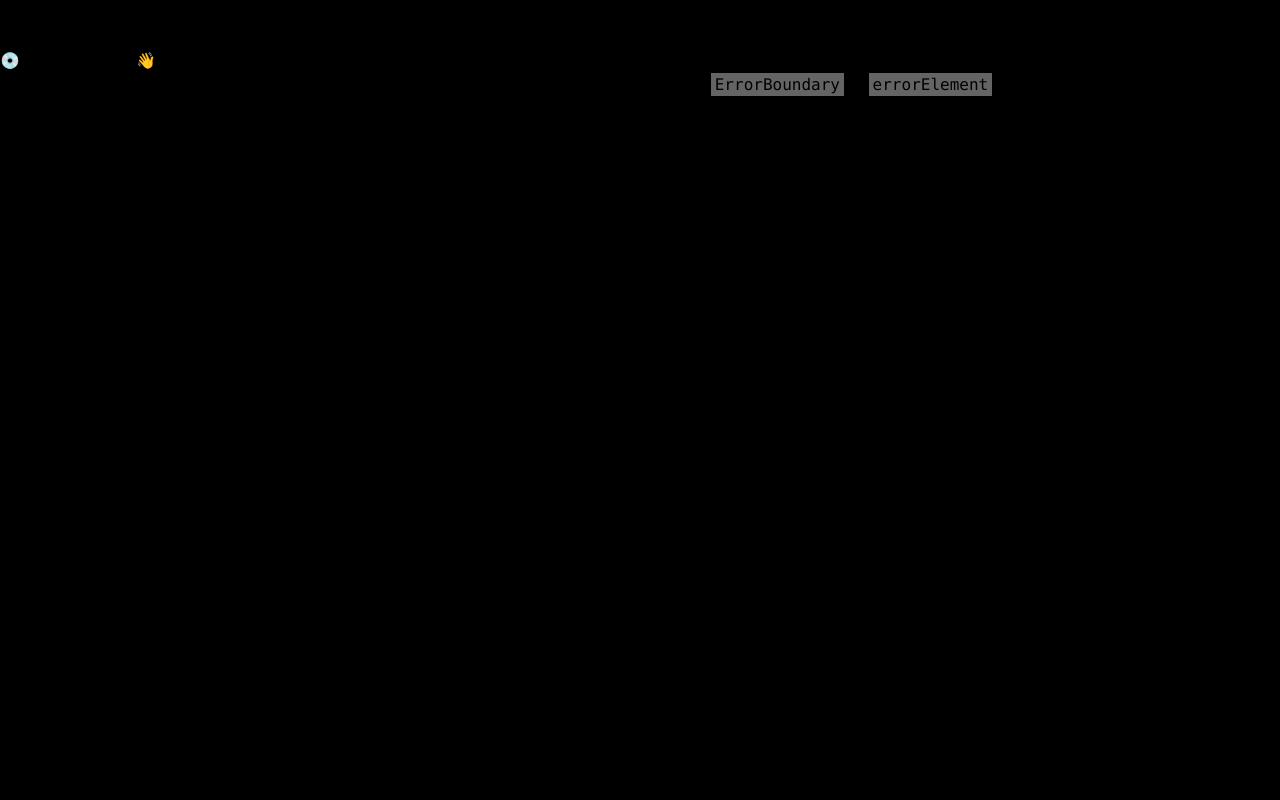
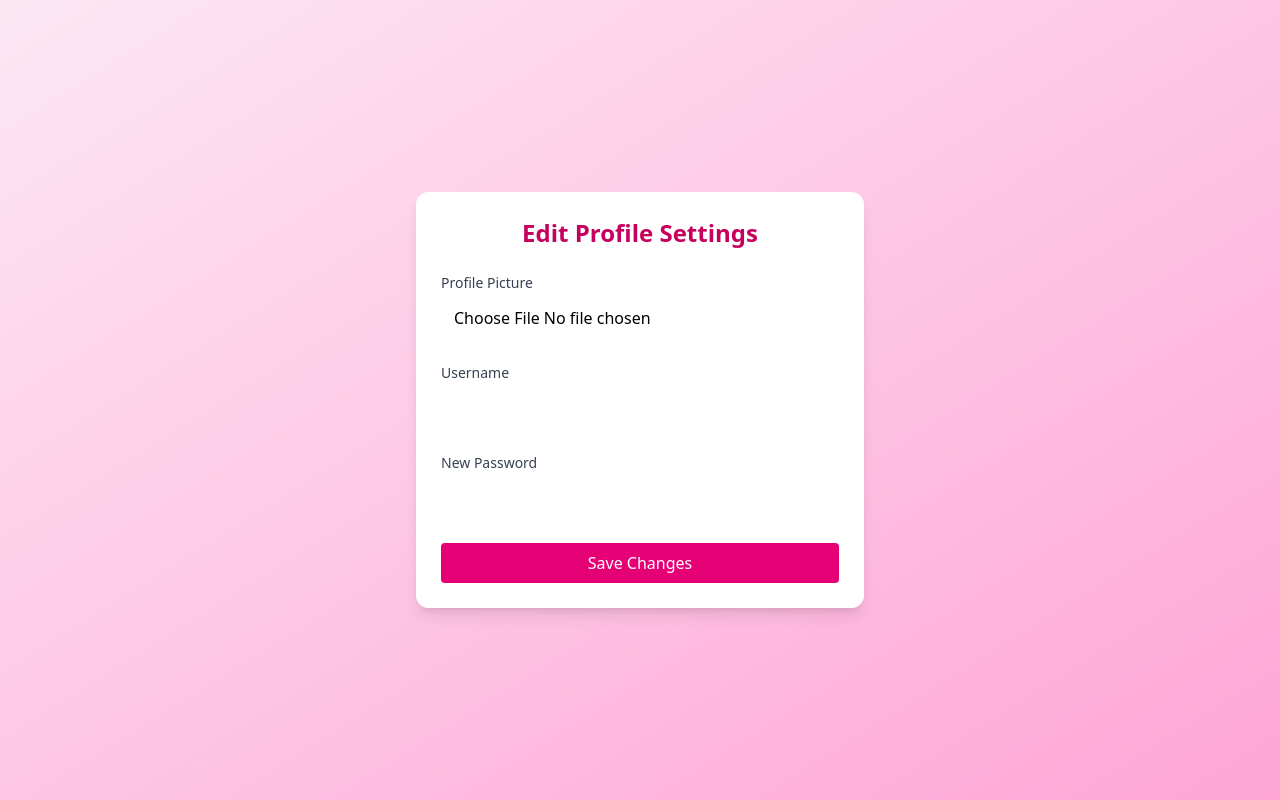
Before and after one commit to INEEDDMONEYY/UNINTERESTED, a React (Vite) app in the folder onex/: page /user/profile in a window 1280 px wide. Before the commit this address had no page. Built offline with nearby package versions, Linux system fonts and the light colour scheme.

Commit message:
User profile page set up, have to link the backend at the end of this all.

```diff
--- a/onex/src/components/Navbar.jsx
+++ b/onex/src/components/Navbar.jsx
@@ -1,5 +1,6 @@
 import { useRef } from "react";
 import { useNavigate } from "react-router";
+import { Link } from "react-router-dom";
 import Logo from "../assets/Logo2.png";
 import {
   ArrowUpRight,
@@ -32,9 +33,9 @@ export default function Navbar() {
   return (
     <header className="bg-black text-white flex justify-between items-center px-4 py-3 w-full shadow-md">
       {/* Logo */}
-      <a href="/home">
+      <Link to="/home">
         <img src={Logo} alt="Logo" className="h-10 w-auto" />
-      </a>
+      </Link>
 
       {/* Navigation Links */}
       <nav
@@ -45,21 +46,21 @@ export default function Navbar() {
             : "hidden md:flex"
         }`}
       >
-        <a href="/signin" className="flex items-center gap-1 hover:text-pink-400">
+        <Link to="/signin" className="flex items-center gap-1 hover:text-pink-400">
           <User size={18} /> Sign In
-        </a>
-        <a href="/signup" className="flex items-center gap-1 hover:text-pink-400">
+        </Link>
+        <Link to="/signup" className="flex items-center gap-1 hover:text-pink-400">
           <FileUser size={18} /> Sign Up
-        </a>
+        </Link>
         <button
           onClick={handleProfileClick}
           className="flex items-center gap-1 hover:text-pink-400"
         >
           <CircleUser size={18} /> Profile
         </button>
-        <a href="/contact" className="flex items-center gap-1 hover:text-pink-400">
+        <Link to="/contact" className="flex items-center gap-1 hover:text-pink-400">
           <Contact size={18} /> Contact
-        </a>
+        </Link>
 
         {/* Close button for mobile */}
         <button
--- a/onex/src/main.jsx
+++ b/onex/src/main.jsx
@@ -13,6 +13,7 @@ import Post from './pages/postPage'
 import AdminDashboard from './pages/admin/dashboard.jsx'
 import AdminAnalytics from './pages/admin/AdminAnalytics.jsx'
 import UserDashboard from './pages/users/dashboard.jsx'
+import UserProfile from './pages/users/UserProfile.jsx'
 import ProtectedRoute from './components/ProtectedRoute.jsx'
 
 
@@ -42,6 +43,10 @@ const router = createBrowserRouter([
     element: <UserDashboard />,
   },
   {
+    path: "user/profile",
+    element: <UserProfile />,
+  },
+  {
     path: "signin",
     element: <SignIn />,
   },
--- /dev/null
+++ b/onex/src/pages/users/UserProfile.jsx
@@ -0,0 +1,93 @@
+import { useState } from 'react';
+
+export default function UserProfile() {
+  const user = JSON.parse(localStorage.getItem('user') || '{}');
+  const [username, setUsername] = useState(user.username || '');
+  const [password, setPassword] = useState('');
+  const [profilePic, setProfilePic] = useState(null);
+
+  const handleSubmit = (e) => {
+    e.preventDefault();
+
+    const formData = new FormData();
+    formData.append('username', username);
+    formData.append('password', password);
+    if (profilePic) formData.append('profilePic', profilePic);
+
+    fetch('https://uninterested.onrender.com/user/update-profile', {
+      method: 'PUT',
+      headers: {
+        Authorization: `Bearer ${localStorage.getItem('token')}`
+      },
+      body: formData,
+      credentials: 'include'
+    })
+      .then(res => res.json())
+      .then(data => {
+        alert('Profile updated successfully!');
+        // Clear inputs after successful update
+        setUsername('');
+        setPassword('');
+        setProfilePic(null);
+      })
+      .catch(err => {
+        console.error('Error updating profile:', err);
+        alert('Failed to update profile.');
+      });
+  };
+
+  return (
+    <div className="min-h-screen bg-gradient-to-br from-pink-100 to-pink-300 flex items-center justify-center p-6">
+      <form
+        onSubmit={handleSubmit}
+        className="bg-white shadow-lg rounded-xl p-6 w-full max-w-md space-y-6 border border-white"
+        encType="multipart/form-data"
+      >
+        <h1 className="text-2xl font-bold text-pink-700 text-center">Edit Profile Settings</h1>
+
+        {/* Profile Picture Upload */}
+        <div>
+          <label className="block text-sm font-medium text-gray-700 mb-1">Profile Picture</label>
+          <input
+            type="file"
+            accept="image/*"
+            onChange={(e) => setProfilePic(e.target.files[0])}
+            className="w-full border border-white rounded px-3 py-2"
+          />
+        </div>
+
+        {/* Username Input */}
+        <div>
+          <label className="block text-sm font-medium text-gray-700 mb-1">Username</label>
+          <input
+            type="text"
+            value={username}
+            onChange={(e) => setUsername(e.target.value)}
+            className="w-full border border-white rounded px-3 py-2"
+            required
+          />
+        </div>
+
+        {/* Password Input */}
+        <div>
+          <label className="block text-sm font-medium text-gray-700 mb-1">New Password</label>
+          <input
+            type="password"
+            value={password}
+            onChange={(e) => setPassword(e.target.value)}
+            className="w-full border border-white rounded px-3 py-2"
+            required
+          />
+        </div>
+
+        {/* Submit Button */}
+        <button
+          type="submit"
+          className="w-full bg-pink-600 text-white py-2 rounded hover:bg-pink-700 transition"
+        >
+          Save Changes
+        </button>
+      </form>
+    </div>
+  );
+}
--- a/onex/src/pages/users/dashboard.jsx
+++ b/onex/src/pages/users/dashboard.jsx
@@ -1,13 +1,61 @@
 import { useNavigate } from 'react-router';
+import { useState, useEffect } from 'react';
+import UserProfile from './UserProfile.jsx';
+import { Link } from 'react-router-dom';
 
 export default function UserDashboard() {
   const navigate = useNavigate();
   const user = JSON.parse(localStorage.getItem('user') || '{}');
+  const [activeView, setActiveView] = useState('dashboard');
+  const [recentPosts, setRecentPosts] = useState([]);
+  const [adminMessage, setAdminMessage] = useState({ title: '', description: '' });
+
+  const handleSignOut = () => {
+    localStorage.removeItem('token');
+    localStorage.removeItem('user');
+    navigate('/home');
+  };
+
+  useEffect(() => {
+    fetch('https://uninterested.onrender.com/user/recent-posts', {
+      headers: {
+        Authorization: `Bearer ${localStorage.getItem('token')}`,
+        'Content-Type': 'application/json'
+      },
+      credentials: 'include'
+    })
+      .then(res => res.json())
+      .then(data => setRecentPosts(data.slice(0, 10)))
+      .catch(err => console.error('Error fetching recent posts:', err));
+  }, []);
+
+  const handleAdminMessageSubmit = (e) => {
+    e.preventDefault();
+    fetch('https://uninterested.onrender.com/user/contact-admin', {
+      method: 'POST',
+      headers: {
+        Authorization: `Bearer ${localStorage.getItem('token')}`,
+        'Content-Type': 'application/json'
+      },
+      body: JSON.stringify(adminMessage),
+      credentials: 'include'
+    })
+      .then(res => res.json())
+      .then(() => {
+        alert('Message sent to admin!');
+        setAdminMessage({ title: '', description: '' });
+      })
+      .catch(err => {
+        console.error('Error sending message:', err);
+        alert('Failed to contact admin.');
+      });
+  };
 
   return (
-    <div className="min-h-screen bg-gradient-to-br from-pink-100 to-pink-300 p-6">
-      <div className="max-w-3xl mx-auto bg-white shadow-lg rounded-xl p-6 flex flex-col items-center text-center">
-        {/* Profile Picture */}
+    <div className="min-h-screen bg-gradient-to-br from-pink-100 to-pink-300 flex flex-col md:flex-row">
+      {/* Sidebar */}
+      <aside className="w-full md:w-64 bg-white shadow-lg p-6 flex flex-col items-center justify-center md:justify-between">
+        <div className="w-full flex flex-col items-center">
           <div className="w-24 h-24 mb-4">
             <img
               src={user.image || 'https://via.placeholder.com/96'}
@@ -15,23 +63,109 @@ export default function UserDashboard() {
               className="w-full h-full rounded-full object-cover border-2 border-pink-400"
             />
           </div>
+          <h2 className="text-xl font-bold text-pink-700 mb-2 text-center">
+            Welcome, {user.username || 'Guest'}!
+          </h2>
+          <nav className="mt-6 w-full space-y-3 text-sm">
+            <button onClick={() => setActiveView('profile')} className="w-full text-left px-4 py-2 rounded hover:bg-pink-100 text-pink-800 font-medium">✏️ Edit Profile</button>
+            <button onClick={() => setActiveView('activity')} className="w-full text-left px-4 py-2 rounded hover:bg-pink-100 text-pink-800 font-medium">📊 View Activity</button>
+            <button onClick={handleSignOut} className="w-full text-left px-4 py-2 rounded bg-pink-200 hover:bg-pink-300 text-pink-800 font-medium mt-6">🔒 Sign Out</button>
+            <Link to="/home" className="block text-left px-4 py-2 rounded text-gray-600 hover:text-pink-700 mt-2">← Return Home</Link>
+          </nav>
+        </div>
+      </aside>
 
-        {/* Greeting */}
-        <h1 className="text-2xl font-bold text-pink-700 mb-2">
-          Welcome, {user.username || 'Guest'}!
-        </h1>
-        <p className="text-gray-700 mb-6">
-          This is your personal dashboard. You can view your activity, update your profile, and explore the platform.
-        </p>
+      {/* Main Content */}
+      <main className="flex-1 p-6">
+        {/* Breadcrumbs */}
+        <nav className="text-sm text-gray-600 mb-4">
+          <ol className="list-reset flex items-center gap-2">
+            <li>
+              <button onClick={() => setActiveView('dashboard')} className="text-pink-700 hover:underline">Dashboard</button>
+            </li>
+            {activeView !== 'dashboard' && (
+              <>
+                <li>/</li>
+                <li className="text-gray-800 font-medium">
+                  {activeView === 'profile' ? 'Edit Profile' : 'Activity'}
+                </li>
+              </>
+            )}
+          </ol>
+        </nav>
 
-        {/* Return Home Button */}
-        <button
-          onClick={() => navigate('/home')}
-          className="bg-pink-200 text-pink-800 px-4 py-2 rounded hover:bg-pink-300 transition"
+        {/* Dynamic View */}
+        {activeView === 'profile' ? (
+          <div>
+            <h1 className="text-2xl font-bold text-pink-700 mb-2">Edit Your Profile</h1>
+            <p className="text-gray-700">Settings not right, change them!</p>
+            <UserProfile />
+          </div>
+        ) : activeView === 'activity' ? (
+          <div>
+            <h1 className="text-2xl font-bold text-pink-700 mb-2">Your Activity</h1>
+            <p className="text-gray-700">This is where user activity will be displayed.</p>
+          </div>
+        ) : (
+          <div className="space-y-10">
+            {/* Dashboard Overview */}
+            <div>
+              <h1 className="text-3xl font-bold text-pink-700 mb-4">Your Dashboard</h1>
+              <p className="text-gray-700">Here you can manage your profile, track your activity, and stay connected with the platform.</p>
+            </div>
+
+            {/* Recent Posts */}
+            <section>
+              <h2 className="text-xl font-bold text-pink-700 mb-4">Your Recent Posts</h2>
+              {recentPosts.length > 0 ? (
+                <ul className="space-y-3">
+                  {recentPosts.map((post, index) => (
+                    <li key={index} className="bg-white rounded-lg p-4 shadow border border-pink-100">
+                      <h3 className="text-pink-700 font-semibold">{post.title}</h3>
+                      <p className="text-gray-700 text-sm">{post.content}</p>
+                    </li>
+                  ))}
+                </ul>
+              ) : (
+                <p className="text-gray-600">No recent posts found.</p>
+              )}
+            </section>
+
+            {/* Contact Admin */}
+            <section>
+              <h2 className="text-xl font-bold text-pink-700 mb-4">Contact an Admin</h2>
+              <form
+                onSubmit={handleAdminMessageSubmit}
+                className="space-y-4 p-6 rounded-xl backdrop-blur-md bg-white/30 border border-white shadow-lg"
               >
-          ← Return Home
+                <div>
+                  <label className="block text-sm font-medium text-gray-700 mb-1">Title</label>
+                  <input
+                    type="text"
+                    value={adminMessage.title}
+                    onChange={(e) => setAdminMessage({ ...adminMessage, title: e.target.value })}
+                    className="w-full border border-white rounded px-3 py-2 bg-white/60"
+                    required
+                  />
+                </div>
+                <div>
+                  <label className="block text-sm font-medium text-gray-700 mb-1">Description</label>
+                  <textarea
+                    value={adminMessage.description}
+                    onChange={(e) => setAdminMessage({ ...adminMessage, description: e.target.value })}
+                    className="w-full border border-white rounded px-3 py-2 bg-white/60"
+                    rows={4}
+                    required
+                  />
+                </div>
+                <button type="submit" className="bg-pink-600 text-white px-4 py-2 rounded hover:bg-pink-700 transition">
+                  Send Message
                 </button>
+              </form>
+            </section>
           </div>
+        )}
+      </main>
     </div>
   );
 }
```
Also changed, not shown: onex/src/pages/users/UserSettings.jsx (added). Lines whose indentation alone changed are shown as unchanged.
